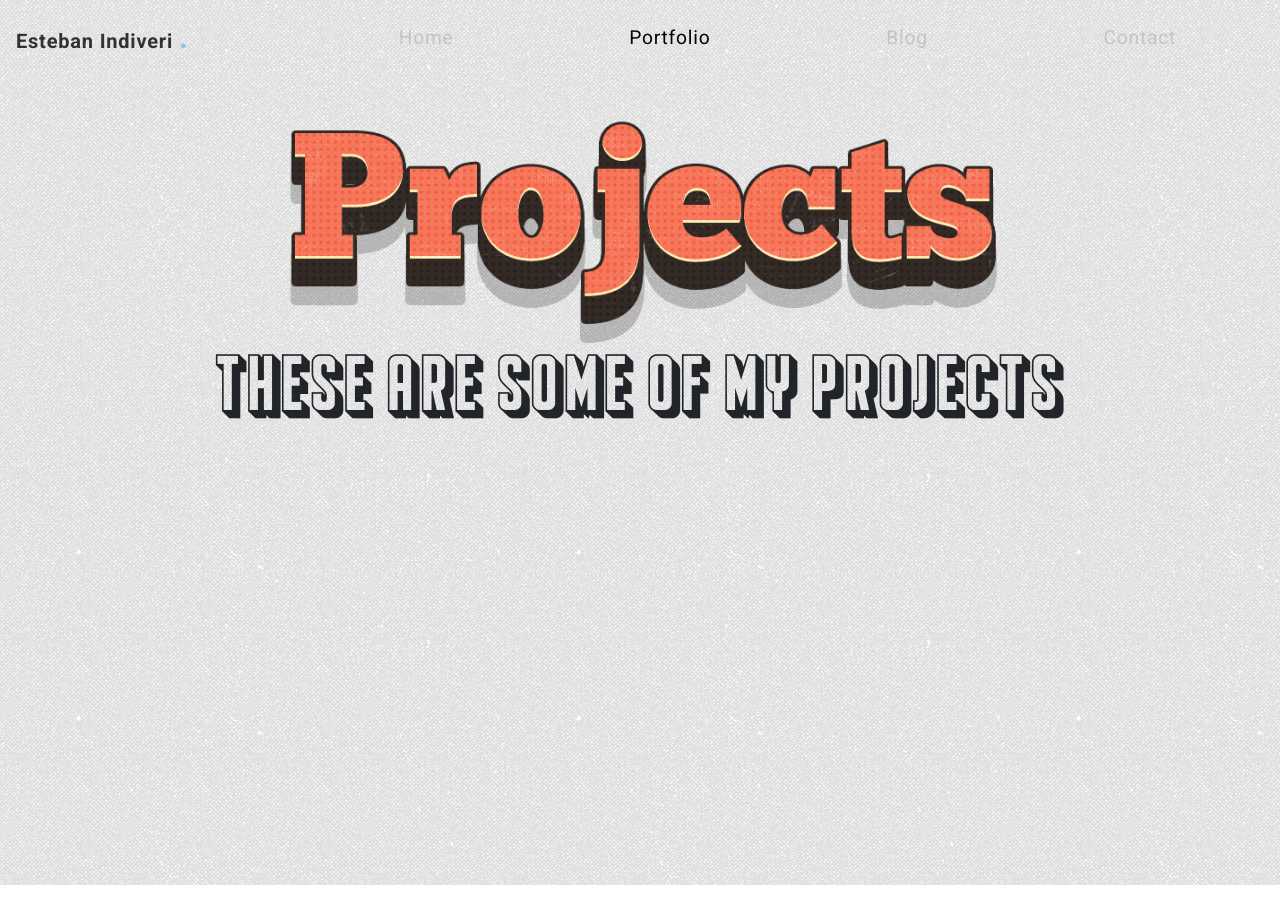
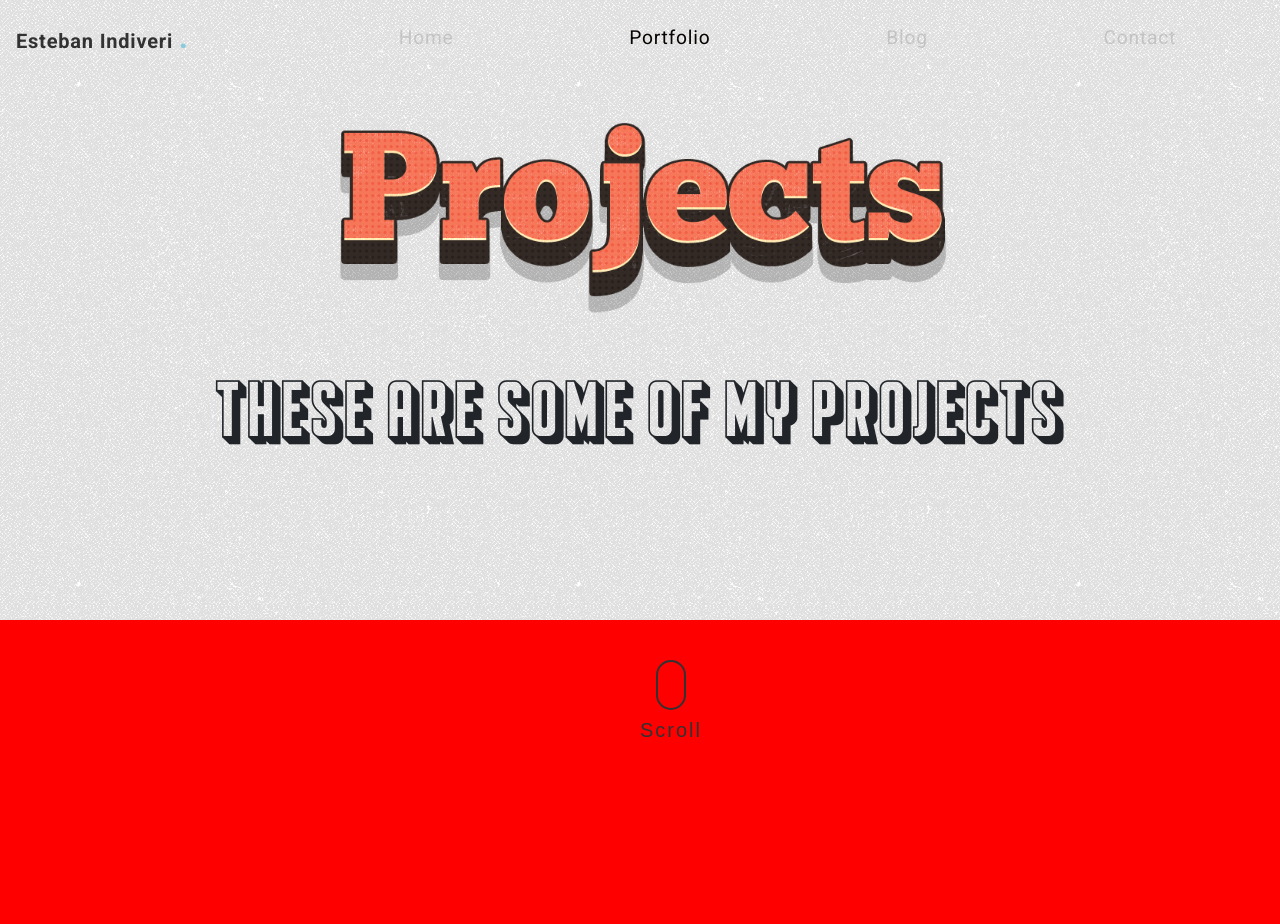
Before and after one commit to EstebanIndiveri/rebuildportfolioFront, a React (Create React App) app: page /portfolio in a window 1280 px wide. Shown: the top 924 px of the page. Before the commit the page ends 885 px from the top, so only its background shows below. Built offline with nearby package versions, Linux system fonts and the light colour scheme.

Commit message:
adde Type

```diff
--- a/package.json
+++ b/package.json
@@ -36,6 +36,7 @@
     "react-router-dom": "^5.2.0",
     "react-scripts": "4.0.1",
     "react-scroll-parallax": "^2.3.5",
+    "react-typed": "^1.2.0",
     "reactstrap": "^8.8.0",
     "web-vitals": "^0.2.4"
   },
--- a/src/components/ArrowRight/ArrowRight.jsx
+++ b/src/components/ArrowRight/ArrowRight.jsx
@@ -1,11 +1,13 @@
 import React, { Fragment } from 'react';
+import {useHistory} from 'react-router-dom';
 
 import './ArrowRight.scss';
 
 const ArrowRight = () => {
+    const history = useHistory();
     return (
         <Fragment>
-            <div className="link animate__animated animate__fadeIn animate__delay-3s" style={{ position:"relative",top:"0px",cursor:'pointer'}}  alt="" onClick={()=>alert('srolleando')}>
+            <div className="link animate__animated animate__fadeIn animate__delay-3s" style={{ position:"relative",top:"0px",cursor:'pointer'}}  alt="" onClick={()=>history.push('/portfolio')}>
                 <span className="link__arrow">
                     <span></span>
                     <span></span>
--- a/src/components/DescriptionHome.jsx
+++ b/src/components/DescriptionHome.jsx
@@ -1,10 +1,27 @@
 import React from 'react'
+import Typed from 'react-typed';
 
 const DescriptionHome = () => {
+    const roles=['Developer','Full Stack Engineer','UX/UI Designer'];
+
     return (
         <div className="mt-5">
-            <h1 className="text-center  animate__animated animate__fadeIn animate__delay-1s">Hello !</h1>
-            <p className="mt-4 text-center text-center  animate__animated animate__fadeIn animate__delay-2s" >Lorem ipsum dolor sit amet consectetur, adipisicing elit. Odit, impedit deserunt ipsa nesciunt ullam neque iure modi nam beatae. Distinctio provident consequatur exercitationem eum recusandae aut laudantium obcaecati doloribus! Consequatur quidem porro tempora inventore cum sapiente laudantium facere et laboriosam fugit nam nemo cupiditate reprehenderit autem eveniet, eius iure quod.</p>
+            {/* <h1 className="text-center  animate__animated animate__fadeIn animate__delay-1s">Full Stack Developer !</h1> */}
+            <div style={{textAlign:"center"}}>
+          <Typed
+            loop
+            typeSpeed={60}
+            backSpeed={60}
+            strings={roles}
+            backDelay={3000}
+            loopCount={0}
+            showCursor
+            className="self-typed animate__animated animate__fadeIn animate__delay-1s"
+            cursorChar="|"
+          />
+          </div>
+            <p className="mt-4 text-center text-center text-lowercase  animate__animated animate__fadeIn animate__delay-2s" >WELCOME TO THE PORTFOLIO WEBSITE OF ESTEBAN INDIVERI.
+                GET INFORMED, COLLABORATE AND DISCOVER PROJECTS I WAS WORKING ON THIS YEAR</p>
         </div>
      );
 }
--- a/src/pages/HomeScreen/HomeScreen.jsx
+++ b/src/pages/HomeScreen/HomeScreen.jsx
@@ -52,7 +52,7 @@ const [ventana, setVentana] = useState(false);
         <Fragment>
             {/* <Background></Background> */}
             <Containerwave className="fade-in-slowx2">
-                <svg xmlns="http://www.w3.org/2000/svg" viewBox="0 0 1440 320"><path fill="#F3FEFF" fill-opacity="1" d="M0,192L48,197.3C96,203,192,213,288,218.7C384,224,480,224,576,234.7C672,245,768,267,864,240C960,213,1056,139,1152,122.7C1248,107,1344,149,1392,170.7L1440,192L1440,0L1392,0C1344,0,1248,0,1152,0C1056,0,960,0,864,0C768,0,672,0,576,0C480,0,384,0,288,0C192,0,96,0,48,0L0,0Z"></path></svg>
+                <svg xmlns="http://www.w3.org/2000/svg" viewBox="0 0 1440 320"><path fill="#F3FEFF" fillOpacity="1" d="M0,192L48,197.3C96,203,192,213,288,218.7C384,224,480,224,576,234.7C672,245,768,267,864,240C960,213,1056,139,1152,122.7C1248,107,1344,149,1392,170.7L1440,192L1440,0L1392,0C1344,0,1248,0,1152,0C1056,0,960,0,864,0C768,0,672,0,576,0C480,0,384,0,288,0C192,0,96,0,48,0L0,0Z"></path></svg>
             </Containerwave>
             <Container fluid={false}>
             <Row>
--- a/src/pages/HomeScreen/HomeScreen.scss
+++ b/src/pages/HomeScreen/HomeScreen.scss
@@ -12,3 +12,14 @@ body{
     margin-top:0;
     padding-top:0;
 }
+
+.self-typed{
+    font-size: 31px;
+    font-weight: bold;
+    letter-spacing: 2px;
+    color:black;
+    text-align: center !important;
+    span{
+        font-family: "bebas";
+    }
+}
--- a/src/pages/PortfolioScreen.jsx
+++ b/src/pages/PortfolioScreen.jsx
@@ -23,12 +23,13 @@ const Title=styled.img`
     margin:0 auto;
     margin-top:-13rem;
     height:80%;
-    width:70%;
+    width:60%;
     @media(min-width:1280px){
         margin-top:-14rem;
     }
     @media (max-width:1430px){
-        margin-top:-10rem;
+        margin-top:-8rem;
+        margin-bottom:5rem;
     }
     @media(max-width:990px){
         margin-top:-5rem;
@@ -45,14 +46,37 @@ const Title=styled.img`
 `;
 
 const PortfolioScreen = () => {
+
+    const scroll = (component) => {
+        if(component){
+            const section = document.querySelector( component );
+            if(section){
+                section.scrollIntoView( { behavior: 'smooth' } );
+
+
+                const ready=document.querySelector(component);
+                ready.classList.add('animate__fadeIn','animate__slower');
+
+                setTimeout(() => {
+                    ready.classList.remove( 'animate__fadeIn','animate__slower')
+                }, 3000);
+            }
+        };
+      };
+
+
     return (
         <div className="animate__animated animate__fadeIn ">
-            <Background>
+            <Background className="animate__animated animate__fadeIn">
                 <TitleContainer>
                     <Title alt="" src={Titles}/>
                 </TitleContainer>
-            <p className="text-center portfolioSubTitle animate__animated animate__fadeIn animate__delay-1s">these are some of my projects</p>
-            </Background>
+                <p className="text-center portfolioSubTitle animate__animated animate__fadeIn animate__delay-1s">these are some of my projects</p>
+                <section id="section10" className="demo fade-in-slowx2">
+                    <div onClick={()=>scroll('#projects')}><span></span>Scroll</div>
+                </section>
+                <div id="projects" className="projectscontainer animate__animated fade-in-slow"></div>
+                </Background>
         </div>
      );
 }
--- a/src/pages/Portfolioscreen.scss
+++ b/src/pages/Portfolioscreen.scss
@@ -24,3 +24,95 @@
       margin-top: 5rem;
   }
 }
+.projectscontainer{
+  height: 100vh;
+  margin-top:9rem!important;
+  background:red;
+}
+
+
+// scroll selector
+
+
+.demo div {
+  position: absolute;
+  bottom: 20px;
+  left: 50%;
+  z-index: 2;
+  display: inline-block;
+  -webkit-transform: translate(0, -50%);
+  transform: translate(0, -50%);
+  color: #323232;
+  font : normal 400 20px/1 'Josefin Sans', sans-serif;
+  letter-spacing: .1em;
+  text-decoration: none;
+  transition: opacity .3s;
+  text-decoration: none;
+}
+.demo div:hover {
+  opacity: .5;
+  text-decoration: none;
+  color:#323232;
+  cursor: pointer;
+}
+
+#section10 div {
+  padding-top: 60px;
+}
+#section10 div span {
+  position: absolute;
+  top: 0;
+  left: 50%;
+  width: 30px;
+  height: 50px;
+  margin-left: -15px;
+  border: 2px solid #323232;
+  border-radius: 50px;
+  box-sizing: border-box;
+}
+#section10 div span::before {
+  position: absolute;
+  top: 10px;
+  left: 50%;
+  content: '';
+  width: 6px;
+  height: 6px;
+  margin-left: -3px;
+  background-color: #323232;
+  border-radius: 100%;
+  -webkit-animation: sdb10 2s infinite;
+  animation: sdb10 2s infinite;
+  box-sizing: border-box;
+}
+@-webkit-keyframes sdb10 {
+  0% {
+    -webkit-transform: translate(0, 0);
+    opacity: 0;
+  }
+  40% {
+    opacity: 1;
+  }
+  80% {
+    -webkit-transform: translate(0, 20px);
+    opacity: 0;
+  }
+  100% {
+    opacity: 0;
+  }
+}
+@keyframes sdb10 {
+  0% {
+    transform: translate(0, 0);
+    opacity: 0;
+  }
+  40% {
+    opacity: 1;
+  }
+  80% {
+    transform: translate(0, 20px);
+    opacity: 0;
+  }
+  100% {
+    opacity: 0;
+  }
+}
```
Also changed, not shown: 2 other files (tests, documents, lock files or other folders).
